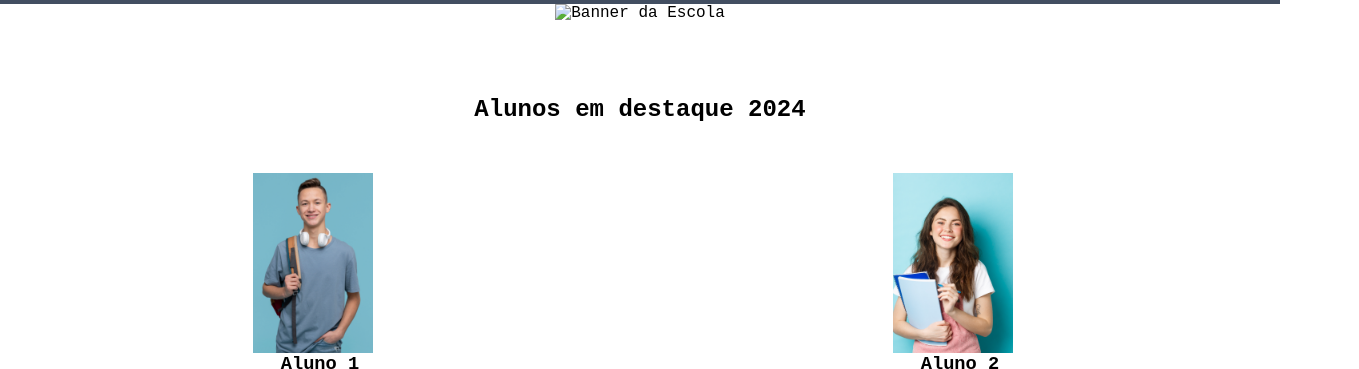
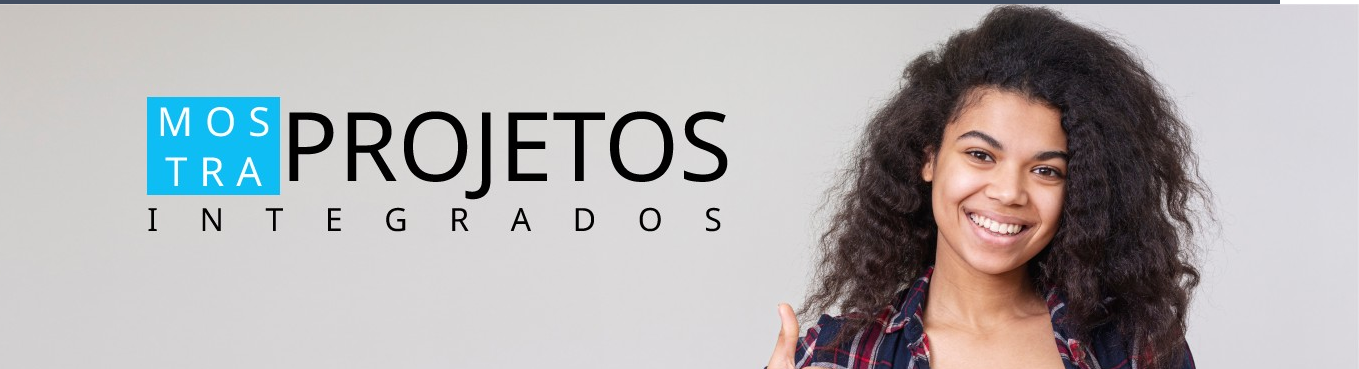
Before and after one commit to Ash301208/pagina2cds, a plain HTML site: page index.html in a window 1280 px wide. Shown: the part 260-629 px from the top of the page, 1359 px wide, since content can reach past the window. Drawn offline with Linux system fonts and the light colour scheme; files whose address does not match are found by name.

Commit message:
AAAAAAAAAAAAAAAAAA

```diff
--- a/index.html
+++ b/index.html
@@ -20,7 +20,7 @@
     </header>
 
     <section class="banner1">
-        <img class="escola.image" src="paragrafo_1_banner.jpg" alt="Banner da Escola">
+        <img class="escola.image" src="paragrafo_1_banner.png" alt="Banner da Escola">
     </section>
 
     <section class="estudante">
```
Also changed, not shown: paragrafo_1_banner.png (renamed from images/paragrafo_1_banner.jpg).
